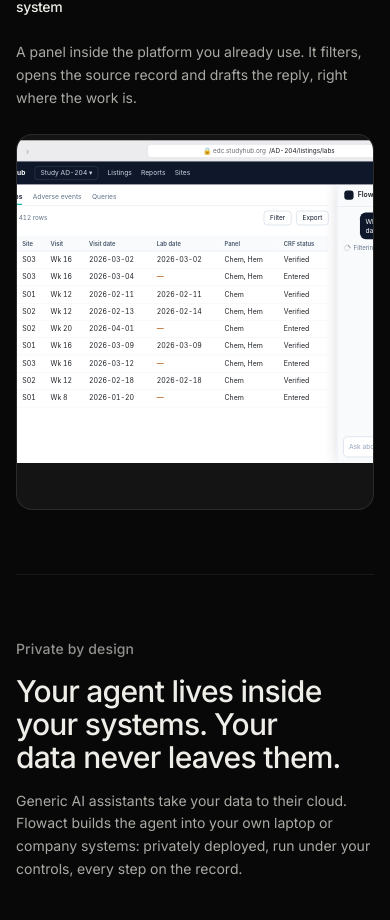
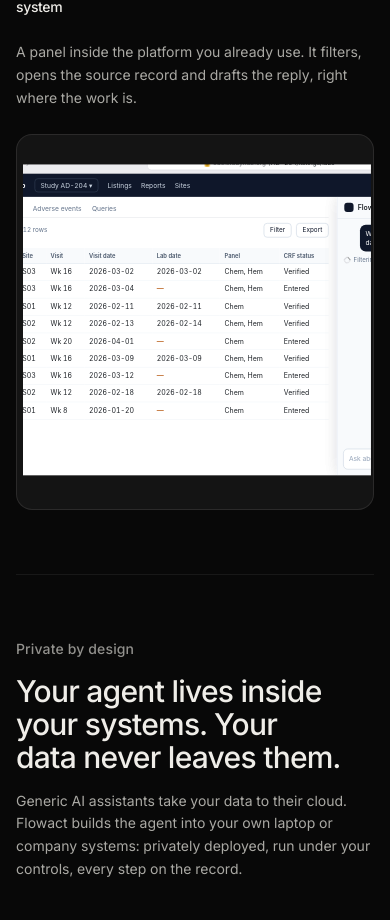
Before and after one commit to HannahTeng/saas_web, a Next.js app: page / in a window 390 px wide. Shown: the part 933-1853 px from the top of the page. Built offline with nearby package versions, Linux system fonts and the light colour scheme; a web font is replaced by a local one.

Commit message:
Phones: clip each camera shot to its panel and centre it
The phone camera framed one panel, but the frame is wider than a tall panel
(the iMessage phone), so the neighbouring window showed cut off at the edge.
Each shot is now clipped to its own rect and centred in the frame.

```diff
--- a/components/UseCases/engine.ts
+++ b/components/UseCases/engine.ts
@@ -383,7 +383,8 @@
  * the active scene plays, then hands over to the next. select(i) jumps and keeps auto-advancing.
  */
 /* Phones: instead of shrinking the whole scene, a "camera" frames the panel the agent is working in.
-   Each shot is a panel rect in canvas px, always shown whole. The frame height is the same for every
+   Each shot is a panel rect in canvas px, always shown whole, centred, and clipped to itself so no
+   neighbouring window shows cut off at the frame edge. The frame height is the same for every
    demo (the tallest shot of any of them, capped) so the stage never changes size and fits one phone screen. */
 const CAMERA = {
   ja: [{ x: 136, y: 64, w: 540, h: 620 }], // the assistant window, narrowed for phones in useCases.css
@@ -403,8 +404,6 @@
 const PHONE = 640;
 const MAX_TALL = 1.05; // phone frame height cap, as a share of frame width
 const clamp = (v, lo, hi) => Math.max(lo, Math.min(hi, v));
-// Top-left of a view of `view` px over a `size` px canvas: centered on c, inside the canvas, or centered if larger.
-const place = (c, view, size) => (view >= size ? (size - view) / 2 : clamp(c - view / 2, 0, size - view));
 
 export function startShowcase(root, { onActive, start = 0 }) {
   STATE = { dead: false };
@@ -421,14 +420,15 @@
       if (w < PHONE && cam) {
         const h = Math.round(Math.min(w * MAX_TALL, Math.max(...SHOTS.map((q) => (q.h * w) / q.w))));
         const r = cam[clamp(shots[idx], 0, cam.length - 1)], k = Math.min(w / r.w, h / r.h);
-        const x = place(r.x + r.w / 2, w / k, CW), y = place(r.y + r.h / 2, h / k, CH);
+        const x = r.x + r.w / 2 - w / k / 2, y = r.y + r.h / 2 - h / k / 2;
         f._k = k; f.classList.add('cam');
+        c.style.clipPath = `inset(${r.y}px ${CW - r.x - r.w}px ${CH - r.y - r.h}px ${r.x}px)`;
         c.style.transform = `scale(${k}) translate(${-x}px, ${-y}px)`; f.style.height = h + 'px';
       } else {
         const d = DESK[a.dataset.demo] || { x: 0, y: 0, w: CW, h: CH };
         const h = Math.round(w / FRAME), k = Math.min((w - 2 * INSET) / d.w, (h - 2 * INSET) / d.h);
         const x = d.x + d.w / 2 - w / k / 2, y = d.y + d.h / 2 - h / k / 2; // the crop centred in the frame
-        f._k = k; f.classList.remove('cam');
+        f._k = k; f.classList.remove('cam'); c.style.clipPath = '';
         c.style.transform = `scale(${k}) translate(${-x}px, ${-y}px)`; f.style.height = h + 'px';
       }
     };
--- a/components/UseCases/useCases.css
+++ b/components/UseCases/useCases.css
@@ -426,7 +426,7 @@
 /* Showcase: the cards above the stage carry each case title, so the scene's own caption stays hidden. */
 .uc .cap{display:none!important}
 
-.uc .fit.cam .canvas{transition:transform .7s cubic-bezier(.4,0,.2,1)}
+.uc .fit.cam .canvas{transition:transform .7s cubic-bezier(.4,0,.2,1),clip-path .7s cubic-bezier(.4,0,.2,1)}
 .uc .instant .fit.cam .canvas{transition:none}
 .uc .jp.g{display:none} /* the running-cost pill is product chrome, not part of the story */
 /* Only the exchange: no history sidebar, status pills or suggestion chips around it. The answer runs the full width. */
```
